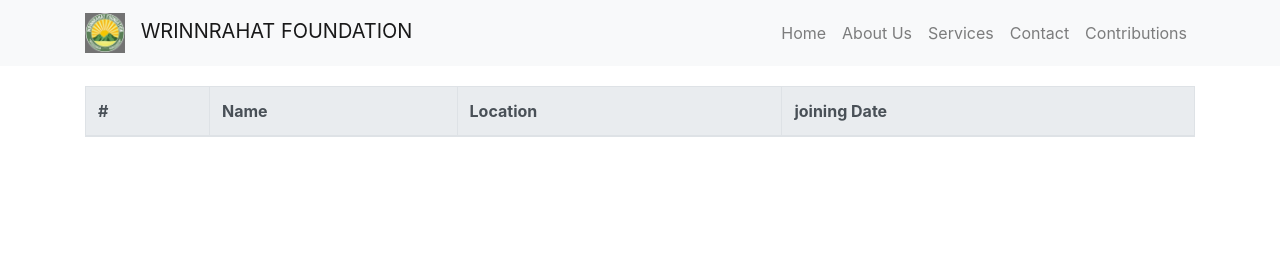
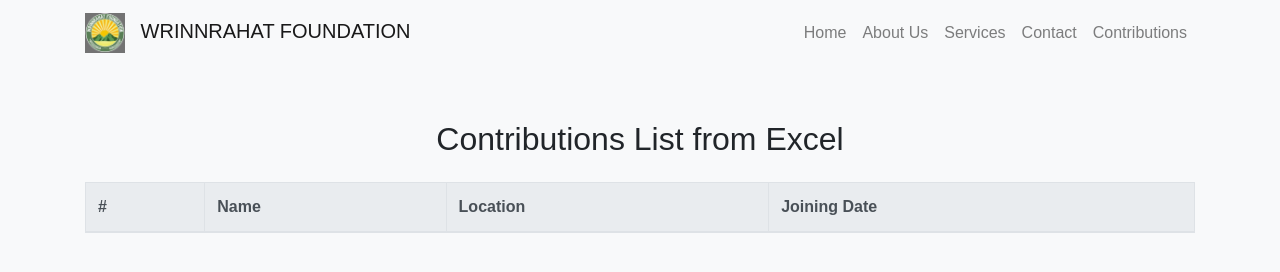
Before and after one commit to Harshalmehare/finance_work, a website: page Contributions.html in a window 1280 px wide. Drawn offline with nearby package versions, Linux system fonts and the light colour scheme; no server answers.

Commit message:
Add files via upload

```diff
--- a/Contributions.html
+++ b/Contributions.html
@@ -7,6 +7,12 @@
     <title>Contributions List from Excel</title>
     <link rel="stylesheet" href="https://stackpath.bootstrapcdn.com/bootstrap/4.5.2/css/bootstrap.min.css">
     <style>
+        body {
+            font-family: Arial, sans-serif;
+            margin: 0;
+            padding: 0;
+            background-color: #f8f9fa;
+        }
         /* Custom styles for the table */
         .table-hover tbody tr:hover {
             background-color: #f1f1f1; /* Light gray background on hover */
@@ -46,7 +52,7 @@
         </div>
     </nav>
 
-    <div class="container">
+    <div class="container mt-5 pt-5">
         <h2 class="text-center my-4">Contributions List from Excel</h2>
         <table class="table table-bordered table-hover" id="data-table">
             <thead class="thead-light">
@@ -54,8 +60,7 @@
                     <th>#</th>
                     <th>Name</th>
                     <th>Location</th>
-                    <th>joining Date</th>
-
+                    <th>Joining Date</th>
                 </tr>
             </thead>
             <tbody>
@@ -81,11 +86,14 @@
                 row.insertCell(0).textContent = index + 1; // Index
                 row.insertCell(1).textContent = item.Name;
                 row.insertCell(2).textContent = item.Location;
-                row.insertCell(3).textContent = item["Contribution Date"];
-
+                row.insertCell(3).textContent = item["Joining Date"];
             });
         }
     </script>
+
+    <script src="https://code.jquery.com/jquery-3.5.1.slim.min.js"></script>
+    <script src="https://cdn.jsdelivr.net/npm/@popperjs/core@2.9.2/dist/umd/popper.min.js"></script>
+    <script src="https://stackpath.bootstrapcdn.com/bootstrap/4.5.2/js/bootstrap.min.js"></script>
 </body>
 
 </html>
```
